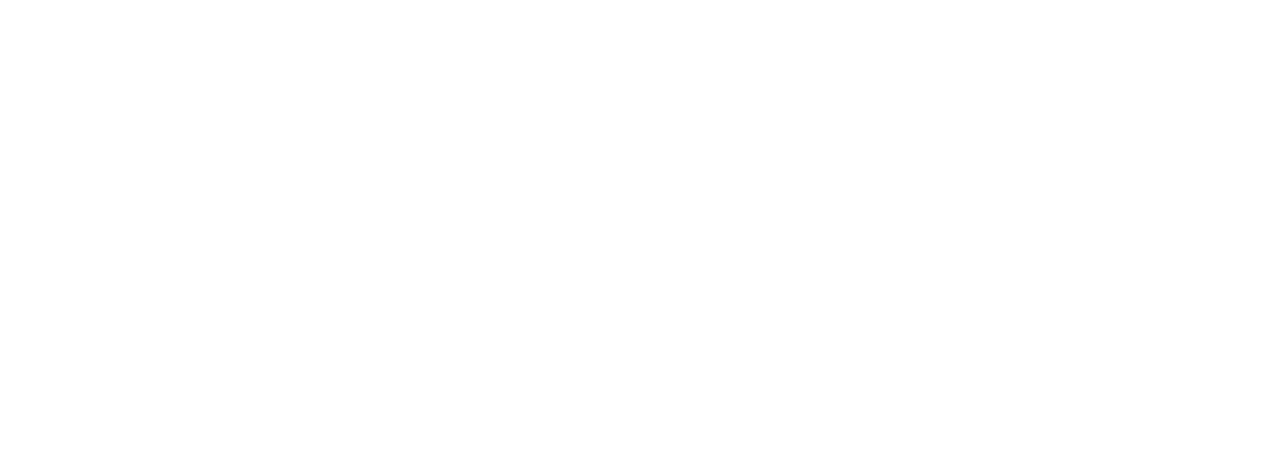
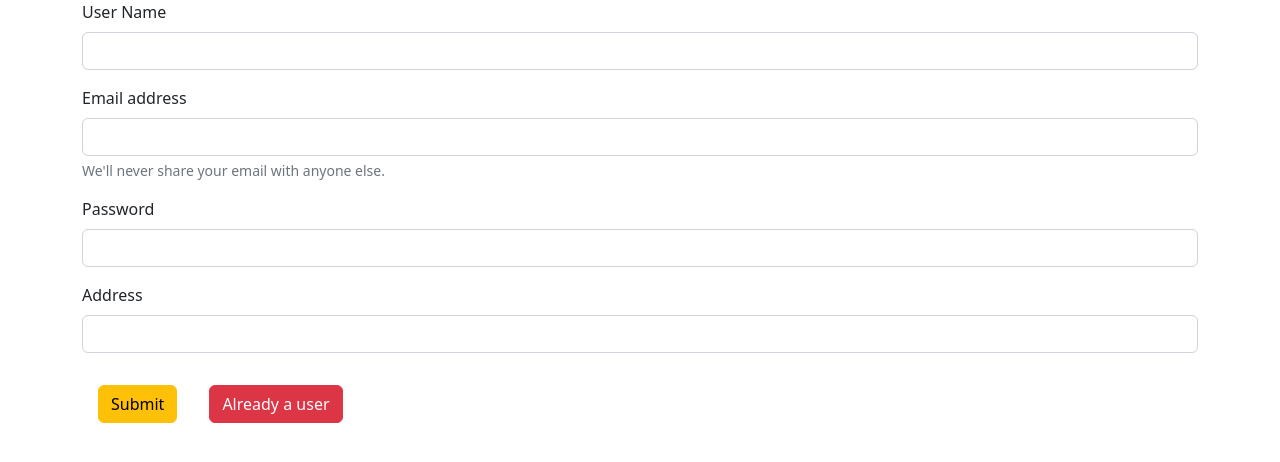
Before and after one commit to himanshirawat/funfood, a React (Create React App) app: page /createuser in a window 1280 px wide. Before the commit this address had no page. Shown: the top 462 px of the page. Built offline with nearby package versions, Linux system fonts and the light colour scheme.

Commit message:
sign up pages complete #7

```diff
--- a/src/App.js
+++ b/src/App.js
@@ -14,7 +14,7 @@
         <Routes>
           <Route exact path='/' element={<Home />} />
           <Route exact path='/login' element={<Login />} />
-          <Route exact path='/signup' element={<Signup />} />
+          <Route exact path='/createuser' element={<Signup />} />
         </Routes>
       </div>
     </Router>
--- a/src/components/Header.js
+++ b/src/components/Header.js
@@ -22,7 +22,7 @@
           <Link className="nav-link" to="/login">Log In</Link>
         </li>
         <li className="nav-item">
-          <Link className="nav-link" to="/signup">Signup</Link>
+          <Link className="nav-link" to="/createuser">Signup</Link>
         </li>
 
       </ul>
--- a/src/screens/Signup.js
+++ b/src/screens/Signup.js
@@ -8,14 +8,14 @@
 
     const handleSubmit = async(e)=>{
         e.preventDefault();
-        const response = fetch("http://localhost:5000/api/createuser",{
+        const response = await fetch("http://localhost:5000/api/createuser",{
             method:"POST",
-            header:{
+            headers:{
                 'Content-type':'application/json'
             },
             body:JSON.stringify({
                 name:credentials.name,
-                email:credentials.name,
+                email:credentials.email,
                 password:credentials.password,
                 location: credentials.geolocation,
             })
@@ -50,7 +50,7 @@
                 </div>
                 <div className="mb-3">
                     <label htmlFor="exampleInputaddress" className="form-label">Address</label>
-                    <input type="text" className="form-control" onChange={onChange} name='geolocation' value={credentials.geolocation}id="exampleInputPassword1" />
+                    <input type="text" className="form-control" onChange={onChange} name='geolocation' value={credentials.geolocation}id="exampleInputAddress1" />
                 </div>
                 <button type="submit" className="m-3 btn btn-warning">Submit</button>
                 <Link to="/login" className='m-3 btn btn-danger'>Already a user</Link>
```
Also changed, not shown: 1 other file (tests, documents, lock files or other folders).
